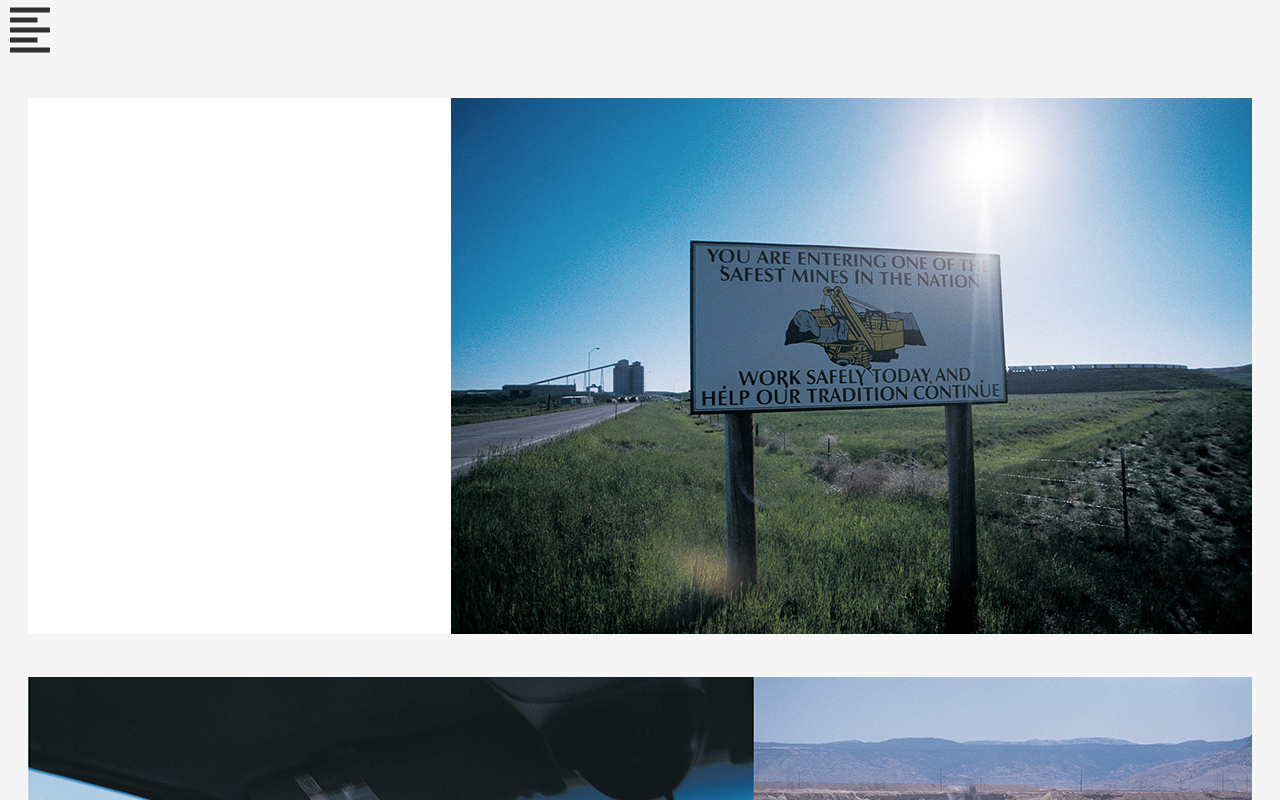
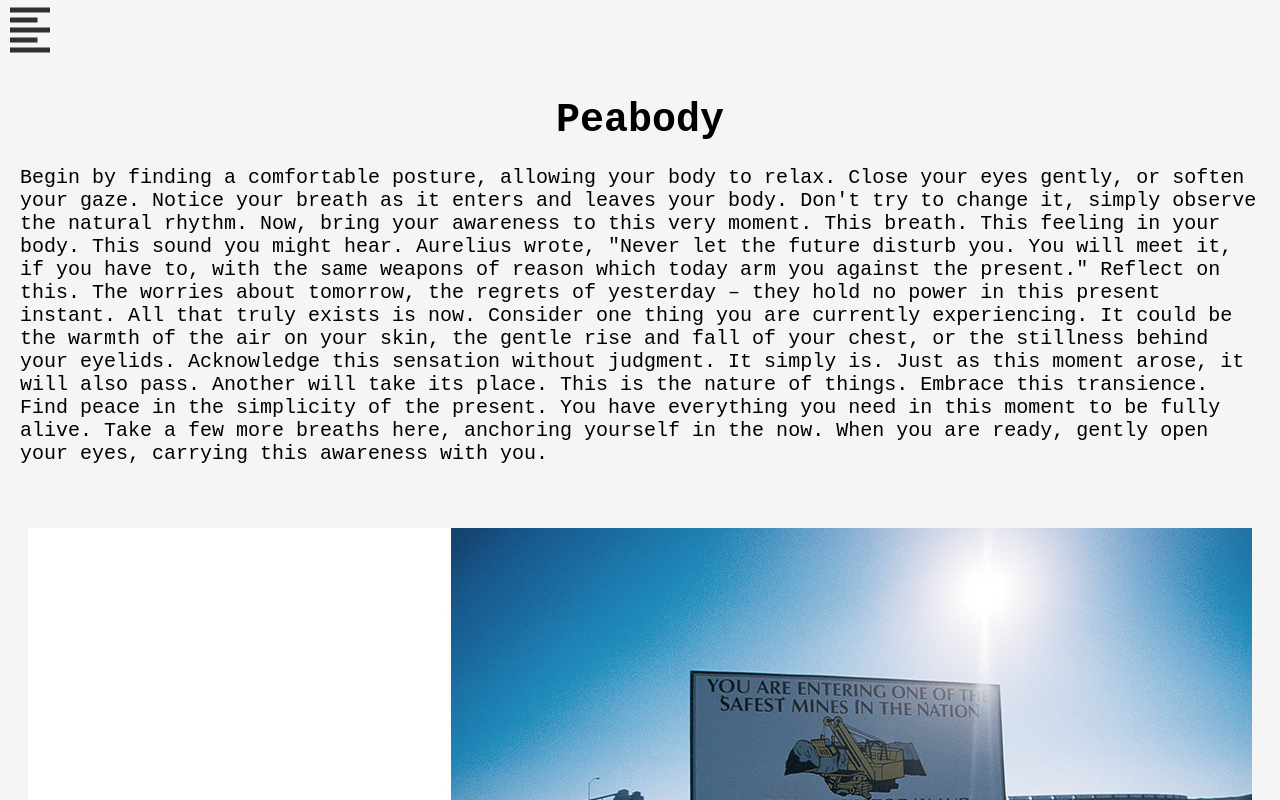
Before and after one commit to aaronDykes/dweb, a React (Create React App) app: page /#/peabody in a window 1280 px wide. Shown: the top 800 px of the page. Built offline with nearby package versions, Linux system fonts and the light colour scheme.

Commit message:
another update

```diff
--- a/src/css/page/Bio.scss
+++ b/src/css/page/Bio.scss
@@ -15,9 +15,7 @@
   letter-spacing: 0rem;
   margin: 2rem;
 //  color: $d_grey;
-  p {
-    text-align: left;
-  }
+
 
 
 }
--- a/src/css/style.scss
+++ b/src/css/style.scss
@@ -77,6 +77,15 @@ a,
 a:active {
   @include linkDecoration(2.5rem, bold);
 }
+p {
+  text-align: left;
+}
+ul {
+  text-align: left;
+  h2 {
+    color: black;
+  }
+}
 
 h2 {
   color: $m_grey;
--- a/src/pages/Dhabi.js
+++ b/src/pages/Dhabi.js
@@ -17,8 +17,59 @@ export default function Dhabi() {
         <div className="g-icon" onClick={() => setClicked(!clicked)}>
           <BiAlignLeft />
         </div>
+
+        <div className="h-name">
+          <h1>
+            Abu Dhabi
+          </h1>
+          <br />
+
+          <p>
+            Begin by finding a comfortable posture, allowing your body to relax. Close your eyes gently, or soften your gaze.
+            Notice your breath as it enters and leaves your body. Don't try to change it, simply observe the natural rhythm.
+            Now, bring your awareness to this very moment. This breath. This feeling in your body. This sound you might hear.
+            Aurelius wrote, "Never let the future disturb you. You will meet it, if you have to, with the same weapons of reason which today arm you against the present."
+            Reflect on this. The worries about tomorrow, the regrets of yesterday – they hold no power in this present instant. All that truly exists is now.
+            Consider one thing you are currently experiencing. It could be the warmth of the air on your skin, the gentle rise and fall of your chest, or the stillness behind your eyelids.
+            Acknowledge this sensation without judgment. It simply is.
+            Just as this moment arose, it will also pass. Another will take its place. This is the nature of things.
+            Embrace this transience. Find peace in the simplicity of the present. You have everything you need in this moment to be fully alive.
+            Take a few more breaths here, anchoring yourself in the now. When you are ready, gently open your eyes, carrying this awareness with you.
+          </p>
+
+          <br />
+        </div>
+
+
         <div className="photos">
           <Gal4 />
+        </div>
+
+        <br />
+        <br />
+        <br />
+        <br />
+
+        <div className="h-name">
+          <ul>
+            <li>
+              <h2> Image 1</h2>
+              Begin by finding a comfortable posture, allowing your body to relax. Close your eyes gently, or soften your gaze.
+            </li>
+            <br />
+            <li>
+              <h2> Image 2</h2>
+              Notice your breath as it enters and leaves your body. Don't try to change it, simply observe the natural rhythm.
+            </li>
+            <br />
+            <li>
+              <h2> Image 3</h2>
+              Now, bring your awareness to this very moment. This breath. This feeling in your body. This sound you might hear.
+            </li>
+            <br />
+          </ul>
+
+          <br />
         </div>
       </div>
     </div>
--- a/src/pages/Peabody.js
+++ b/src/pages/Peabody.js
@@ -17,9 +17,59 @@ export default function Peabody() {
         <div className="g-icon" onClick={() => setClicked(!clicked)}>
           <BiAlignLeft />
         </div>
+
+        <div className="h-name">
+          <h1>
+            Peabody
+          </h1>
+          <br />
+
+          <p>
+            Begin by finding a comfortable posture, allowing your body to relax. Close your eyes gently, or soften your gaze.
+            Notice your breath as it enters and leaves your body. Don't try to change it, simply observe the natural rhythm.
+            Now, bring your awareness to this very moment. This breath. This feeling in your body. This sound you might hear.
+            Aurelius wrote, "Never let the future disturb you. You will meet it, if you have to, with the same weapons of reason which today arm you against the present."
+            Reflect on this. The worries about tomorrow, the regrets of yesterday – they hold no power in this present instant. All that truly exists is now.
+            Consider one thing you are currently experiencing. It could be the warmth of the air on your skin, the gentle rise and fall of your chest, or the stillness behind your eyelids.
+            Acknowledge this sensation without judgment. It simply is.
+            Just as this moment arose, it will also pass. Another will take its place. This is the nature of things.
+            Embrace this transience. Find peace in the simplicity of the present. You have everything you need in this moment to be fully alive.
+            Take a few more breaths here, anchoring yourself in the now. When you are ready, gently open your eyes, carrying this awareness with you.
+          </p>
+
+          <br />
+        </div>
+
         <div className="photos">
           <Gal5 />
         </div>
+        <br />
+        <br />
+        <br />
+        <br />
+
+        <div className="h-name">
+          <ul>
+            <li>
+              <h2> Image 1</h2>
+              Begin by finding a comfortable posture, allowing your body to relax. Close your eyes gently, or soften your gaze.
+            </li>
+            <br />
+            <li>
+              <h2> Image 2</h2>
+              Notice your breath as it enters and leaves your body. Don't try to change it, simply observe the natural rhythm.
+            </li>
+            <br />
+            <li>
+              <h2> Image 3</h2>
+              Now, bring your awareness to this very moment. This breath. This feeling in your body. This sound you might hear.
+            </li>
+            <br />
+          </ul>
+
+          <br />
+        </div>
+
       </div>
     </div>
   );
--- a/src/pages/Plate.js
+++ b/src/pages/Plate.js
@@ -17,9 +17,60 @@ export default function Plate() {
         <div className="g-icon" onClick={() => setClicked(!clicked)}>
           <BiAlignLeft />
         </div>
+
+        <div className="h-name">
+          <h1>
+            Plate Polaroid
+          </h1>
+          <br />
+
+          <p>
+            Begin by finding a comfortable posture, allowing your body to relax. Close your eyes gently, or soften your gaze.
+            Notice your breath as it enters and leaves your body. Don't try to change it, simply observe the natural rhythm.
+            Now, bring your awareness to this very moment. This breath. This feeling in your body. This sound you might hear.
+            Aurelius wrote, "Never let the future disturb you. You will meet it, if you have to, with the same weapons of reason which today arm you against the present."
+            Reflect on this. The worries about tomorrow, the regrets of yesterday – they hold no power in this present instant. All that truly exists is now.
+            Consider one thing you are currently experiencing. It could be the warmth of the air on your skin, the gentle rise and fall of your chest, or the stillness behind your eyelids.
+            Acknowledge this sensation without judgment. It simply is.
+            Just as this moment arose, it will also pass. Another will take its place. This is the nature of things.
+            Embrace this transience. Find peace in the simplicity of the present. You have everything you need in this moment to be fully alive.
+            Take a few more breaths here, anchoring yourself in the now. When you are ready, gently open your eyes, carrying this awareness with you.
+          </p>
+
+          <br />
+        </div>
+
         <div className="photos">
           <Gal2 />
         </div>
+
+        <br />
+        <br />
+        <br />
+        <br />
+
+        <div className="h-name">
+          <ul>
+            <li>
+              <h2> Image 1</h2>
+              Begin by finding a comfortable posture, allowing your body to relax. Close your eyes gently, or soften your gaze.
+            </li>
+            <br />
+            <li>
+              <h2> Image 2</h2>
+              Notice your breath as it enters and leaves your body. Don't try to change it, simply observe the natural rhythm.
+            </li>
+            <br />
+            <li>
+              <h2> Image 3</h2>
+              Now, bring your awareness to this very moment. This breath. This feeling in your body. This sound you might hear.
+            </li>
+            <br />
+          </ul>
+
+          <br />
+        </div>
+
       </div>
     </div>
   );
--- a/src/pages/Square.js
+++ b/src/pages/Square.js
@@ -17,9 +17,60 @@ export default function Square() {
         <div className="g-icon" onClick={() => setClicked(!clicked)}>
           <BiAlignLeft />
         </div>
+
+        <div className="h-name">
+          <h1>
+            Square
+          </h1>
+          <br />
+
+          <p>
+            Begin by finding a comfortable posture, allowing your body to relax. Close your eyes gently, or soften your gaze.
+            Notice your breath as it enters and leaves your body. Don't try to change it, simply observe the natural rhythm.
+            Now, bring your awareness to this very moment. This breath. This feeling in your body. This sound you might hear.
+            Aurelius wrote, "Never let the future disturb you. You will meet it, if you have to, with the same weapons of reason which today arm you against the present."
+            Reflect on this. The worries about tomorrow, the regrets of yesterday – they hold no power in this present instant. All that truly exists is now.
+            Consider one thing you are currently experiencing. It could be the warmth of the air on your skin, the gentle rise and fall of your chest, or the stillness behind your eyelids.
+            Acknowledge this sensation without judgment. It simply is.
+            Just as this moment arose, it will also pass. Another will take its place. This is the nature of things.
+            Embrace this transience. Find peace in the simplicity of the present. You have everything you need in this moment to be fully alive.
+            Take a few more breaths here, anchoring yourself in the now. When you are ready, gently open your eyes, carrying this awareness with you.
+          </p>
+
+          <br />
+        </div>
+
         <div className="photos">
           <Gal1 />
         </div>
+
+        <br />
+        <br />
+        <br />
+        <br />
+
+        <div className="h-name">
+          <ul>
+            <li>
+              <h2> Image 1</h2>
+              Begin by finding a comfortable posture, allowing your body to relax. Close your eyes gently, or soften your gaze.
+            </li>
+            <br />
+            <li>
+              <h2> Image 2</h2>
+              Notice your breath as it enters and leaves your body. Don't try to change it, simply observe the natural rhythm.
+            </li>
+            <br />
+            <li>
+              <h2> Image 3</h2>
+              Now, bring your awareness to this very moment. This breath. This feeling in your body. This sound you might hear.
+            </li>
+            <br />
+          </ul>
+
+          <br />
+        </div>
+
       </div>
     </div>
   );
```
